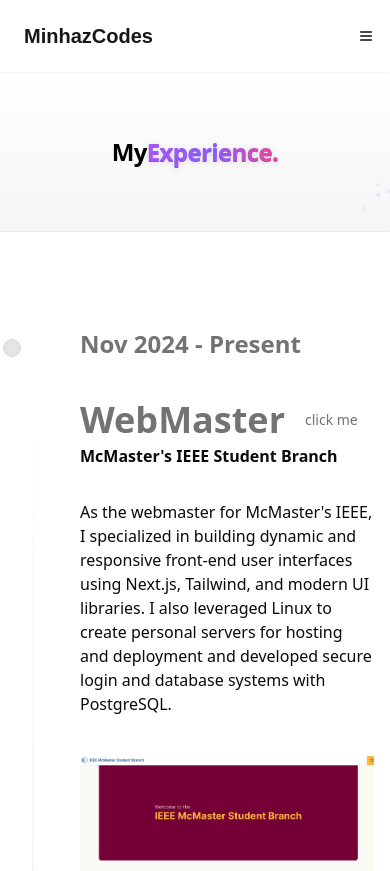
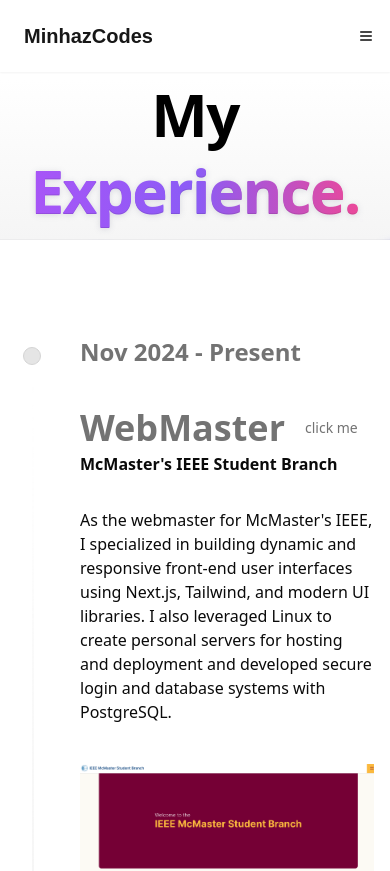
Before and after one commit to MinhazCodes-R/Web-Portfolio02, a Next.js app in the folder webcode/: page /experience in a window 390 px wide. Shown: the top 871 px of the page. Built offline with nearby package versions, Linux system fonts and the light colour scheme.

Commit message:
bug fixes

```diff
--- a/webcode/app/experience/page.tsx
+++ b/webcode/app/experience/page.tsx
@@ -15,13 +15,11 @@
 
   return (
     <section>
-      <div className="sticky top-0" style={{zIndex:'100'}}>
-
+      <div className="" style={{zIndex:'100',position:'fixed',top:'0'}}>
       <Header></Header>
-
       </div>
-       <BackgroundBeamsWithCollision>
-            <h2 className="text-2xl relative z-20 md:text-4xl lg:text-7xl font-bold text-center text-black dark:text-white font-sans tracking-tight">
+       <BackgroundBeamsWithCollision className="mt-20">
+            <h2 className="text-6xl relative z-20 md:text-4xl lg:text-7xl font-bold text-center text-black dark:text-white font-sans tracking-tight">
               My
               <div className="relative mx-auto inline-block w-max [filter:drop-shadow(0px_1px_3px_rgba(27,_37,_80,_0.14))]">
                 <div className="absolute left-0 top-[1px] bg-clip-text bg-no-repeat text-transparent bg-gradient-to-r py-4 from-purple-500 via-violet-500 to-pink-500 [text-shadow:0_0_rgba(0,0,0,0.1)]">
--- a/webcode/app/globals.css
+++ b/webcode/app/globals.css
@@ -4,6 +4,7 @@
 
 body {
   font-family: Arial, Helvetica, sans-serif;
+  overflow-x: hidden;
 }
 
 @layer base {
@@ -63,18 +64,9 @@
 }
 
 @layer base {
-  html, body {
-    margin: 0;
-    padding: 0;
-    overflow-x: hidden; /* Prevent horizontal scrolling */
-    width: 100%; /* Ensure body fits within the viewport */
+  * {
+    @apply border-border;
   }
-
-  * {
-    box-sizing: border-box;
-    max-width: 100%; /* Prevent elements from exceeding viewport width */
-  }
-
   body {
     @apply bg-background text-foreground;
   }
--- a/webcode/components/frontPageFunctionaility/bodyimport01.jsx
+++ b/webcode/components/frontPageFunctionaility/bodyimport01.jsx
@@ -128,13 +128,10 @@
                 </div>
                 <div style={{width:"auto", height:''}}>
 
-                  <motion.div style={{y:y1,zIndex:'100'}} >
-
-
-                    <div className="bg-neutral-200" style={{position:"absolute", height:"64px", width:"200vw", zIndex:"-1", transform:"translateX(-100vw)", backgroundColor:""}}></div>
-
+                  <motion.div style={{y:y1,zIndex:'100', position:'relative'}} >
                     <FloatingDock
                     items={links}/>
+
 
                   </motion.div>
 
--- a/webcode/components/frontPageFunctionaility/desktopPage.jsx
+++ b/webcode/components/frontPageFunctionaility/desktopPage.jsx
@@ -35,13 +35,13 @@
 
             {/* <MinhazCanva></MinhazCanva> */}
 
-            <div className="sticky top-0 z-50">
-
-
+             {/* <MinhazCanva></MinhazCanva> */}
+          <div className="w-[100vw]" style={{zIndex:'100',position:'fixed', top:'0px'}}>
             <Header></Header>
+          </div>
           <div style={{height:"auto"}}>
 
-              <div className="" style={{boxShadow: 'rgba(149, 157, 165, 0.2) 0px 8px 24px'}}>
+            <div className="" style={{position:'relative',top:'9vh',boxShadow: 'rgba(149, 157, 165, 0.2) 0px 8px 24px'}}>
               <HeroHighlight
               containerClassName="h-40"
               className="text-4xl"
@@ -54,13 +54,11 @@
             </div>
           </div>
 
-            </div>
 
 
 
 
-
-            <div className="sticky content-center top-56 z-20" style={{overflow:"hidden", marginLeft:"auto", marginRight:"auto"}}>
+            <div className="sticky content-center top-56 z-20" style={{ marginLeft:"auto", marginRight:"auto"}}>
 
                 <BodyImport02 scrollYProgress={scrollYProgress}></BodyImport02>
 
@@ -69,7 +67,11 @@
 
             <div className="content-center top-56 -z-20" style={{position:'fixed', marginLeft:"auto", marginRight:"auto"}}>
 
+              <div className="" style={{position:'absolute'}}>
                 <BodyImport03 scrollYProgress={scrollYProgress}></BodyImport03>
+
+              </div>
+
 
             </div>
 
--- a/webcode/components/frontPageFunctionaility/mobilePage.tsx
+++ b/webcode/components/frontPageFunctionaility/mobilePage.tsx
@@ -99,7 +99,7 @@
 
         <section ref={targetRef} className='relative h-[300vh]' style={{}}>
 
-            <div className="sticky top-0 z-50">
+            <div className="sticky top-0 z-50" >
               <Header ></Header>
             </div>
 
--- a/webcode/components/myComponents/header.tsx
+++ b/webcode/components/myComponents/header.tsx
@@ -89,7 +89,7 @@
 
 
   return (
-    <header className="bg-background shadow-sm">
+    <header className="bg-background shadow-sm w-[100vw]">
       <div className="max-w-7xl mx-auto px-4 sm:px-6 lg:px-8">
         <div className="flex justify-between items-center py-4 md:justify-start md:space-x-10">
           <div className="h-10 flex justify-start lg:w-0 lg:flex-1">
```
Lines whose indentation alone changed are shown as unchanged.
